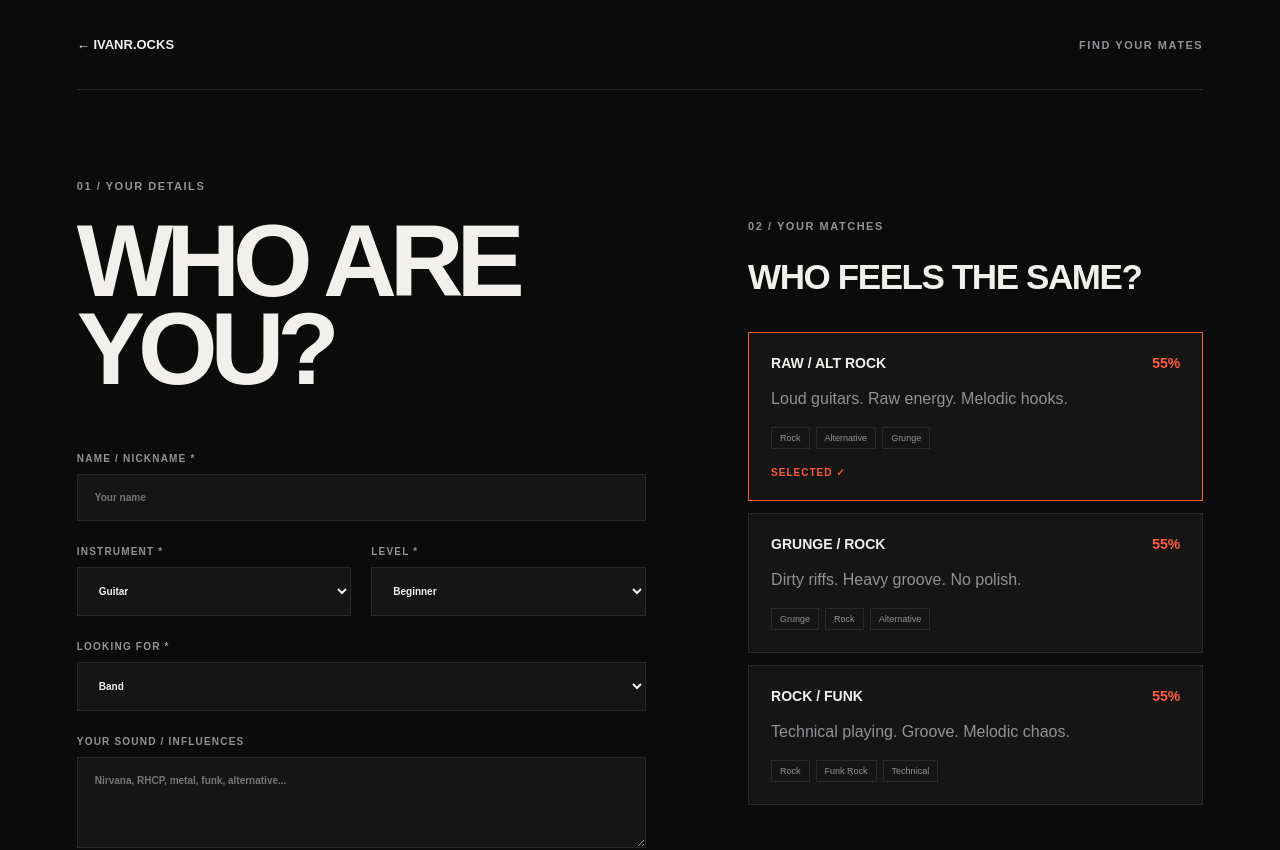
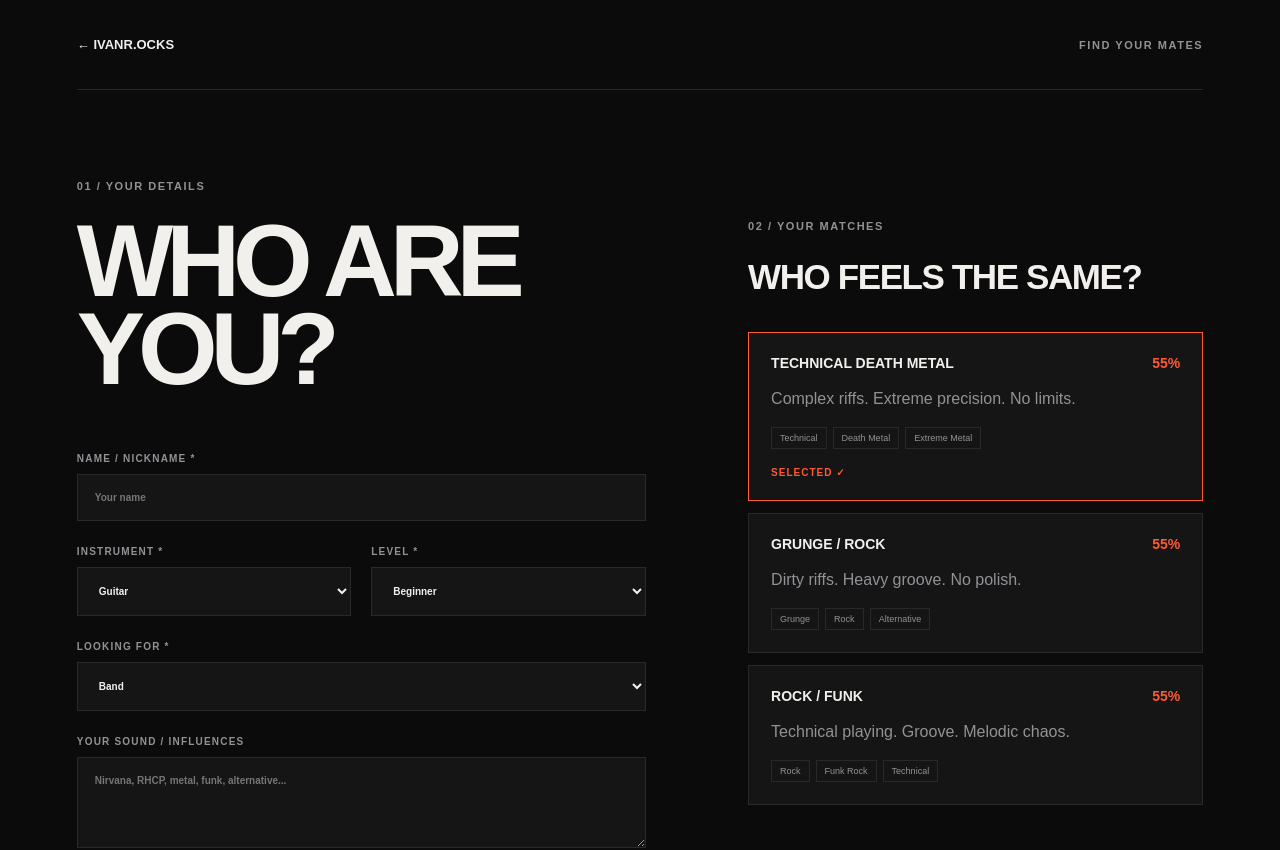
Before and after one commit to Alex-eco/ivanr-ocks, a Next.js app: page /join in a window 1280 px wide. Shown: the top 850 px of the page. Built offline with nearby package versions, Linux system fonts and the light colour scheme.

Commit message:
Update page.tsx

```diff
--- a/app/join/page.tsx
+++ b/app/join/page.tsx
@@ -3,12 +3,12 @@
 import { FormEvent, useMemo, useState } from "react";
 
 const bands = [
-  {
-    id: 1,
-    name: "RAW / ALT ROCK",
-    description: "Loud guitars. Raw energy. Melodic hooks.",
-    tags: ["Rock", "Alternative", "Grunge"],
-  },
+{
+  id: 1,
+  name: "TECHNICAL DEATH METAL",
+  description: "Complex riffs. Extreme precision. No limits.",
+  tags: ["Technical", "Death Metal", "Extreme Metal"],
+},
   {
     id: 2,
     name: "GRUNGE / ROCK",
```
